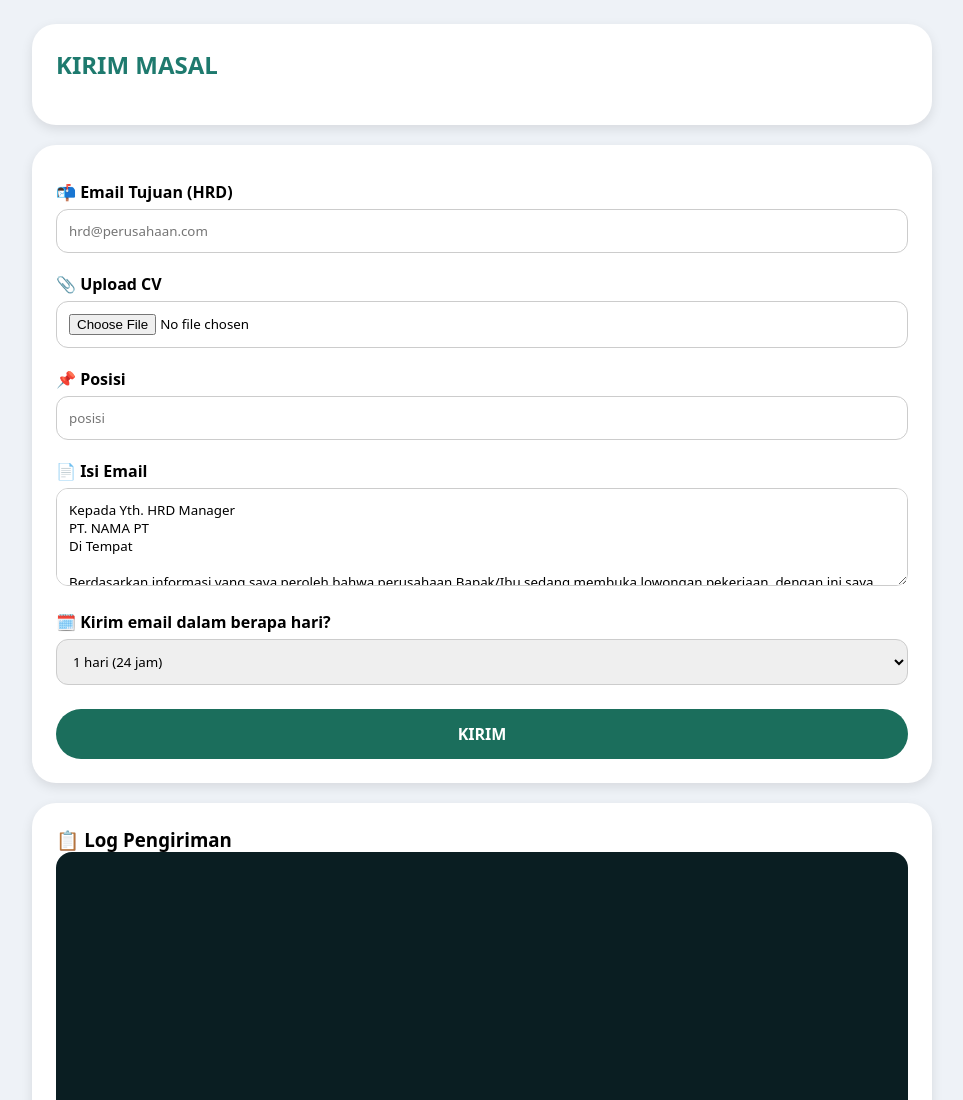
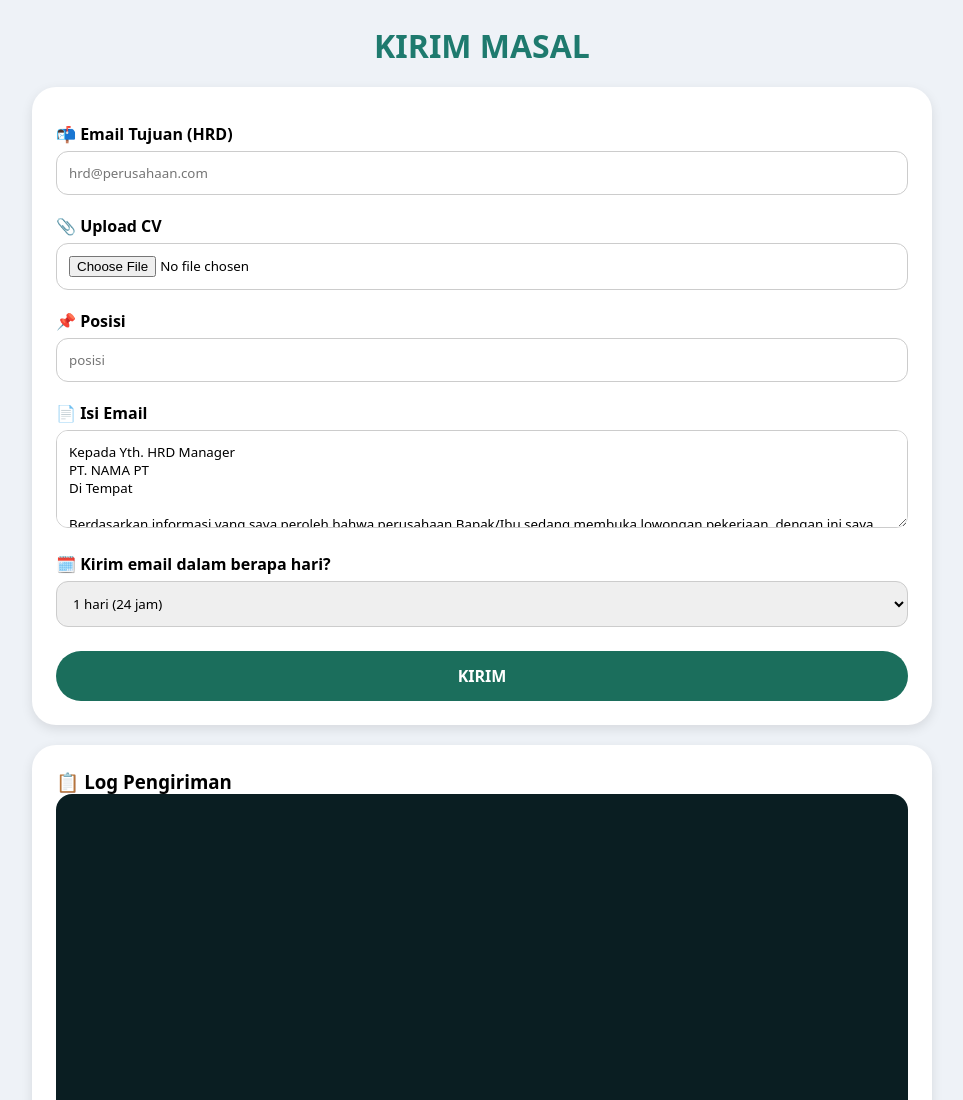
Before and after one commit to ramadhani01/lamaran, a website: page index.html in a window 1280 px wide. Shown: the top 1100 px of the page, without its empty margins (158-1121 px from the left). Drawn offline with Linux system fonts and the light colour scheme.

Commit message:
Replace card with title for KIRIM MASAL

```diff
--- a/index.html
+++ b/index.html
@@ -8,6 +8,7 @@
         * { margin: 0; padding: 0; box-sizing: border-box; font-family: system-ui; }
         body { background: #eef2f7; padding: 24px; }
         .container { max-width: 900px; margin: 0 auto; }
+        .title { text-align: center; margin-bottom: 20px; color: #1e7a6e; font-size: 32px; font-weight: bold; }
         .card { background: white; border-radius: 24px; padding: 24px; margin-bottom: 20px; box-shadow: 0 4px 12px rgba(0,0,0,0.1); }
         h2 { margin-bottom: 20px; color: #1e7a6e; }
         label { font-weight: 600; display: block; margin: 12px 0 6px; }
@@ -27,9 +28,7 @@
 </head>
 <body>
 <div class="container">
-    <div class="card">
-        <h2>KIRIM MASAL</h2>
-    </div>
+    <h1 class="title">KIRIM MASAL</h1>
 
     <div class="card">
         <label>📬 Email Tujuan (HRD)</label>
```
